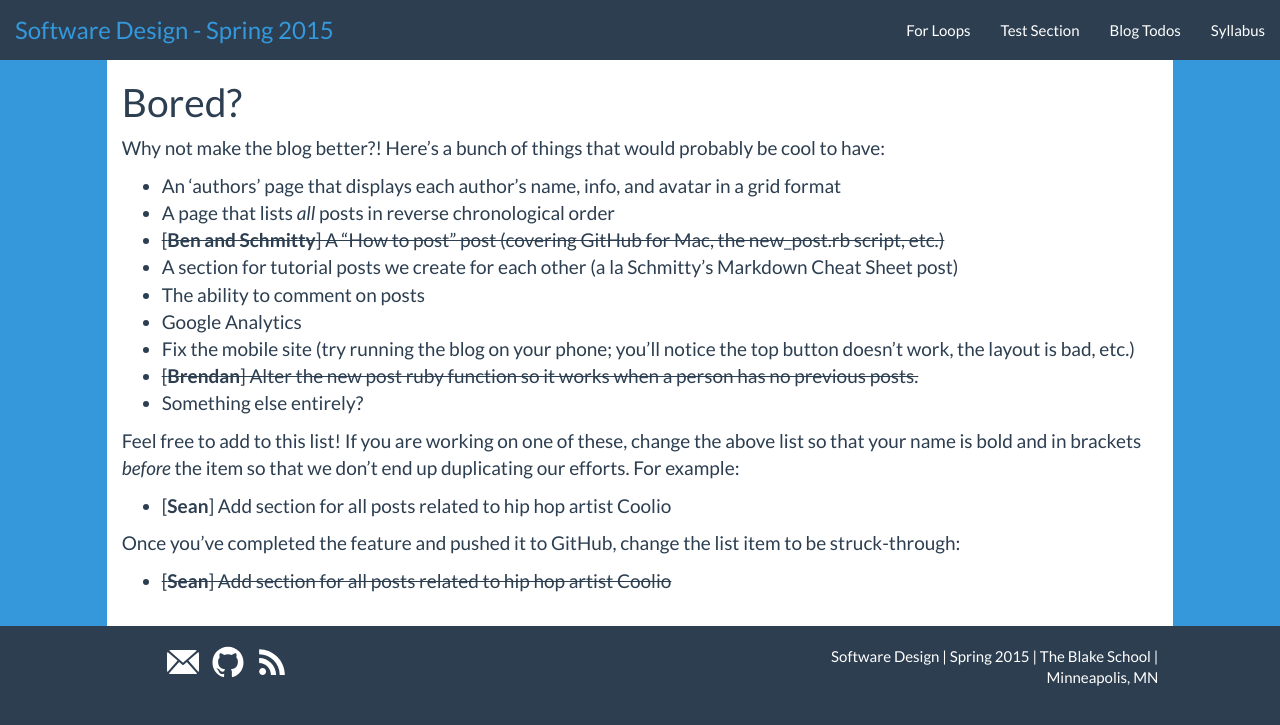
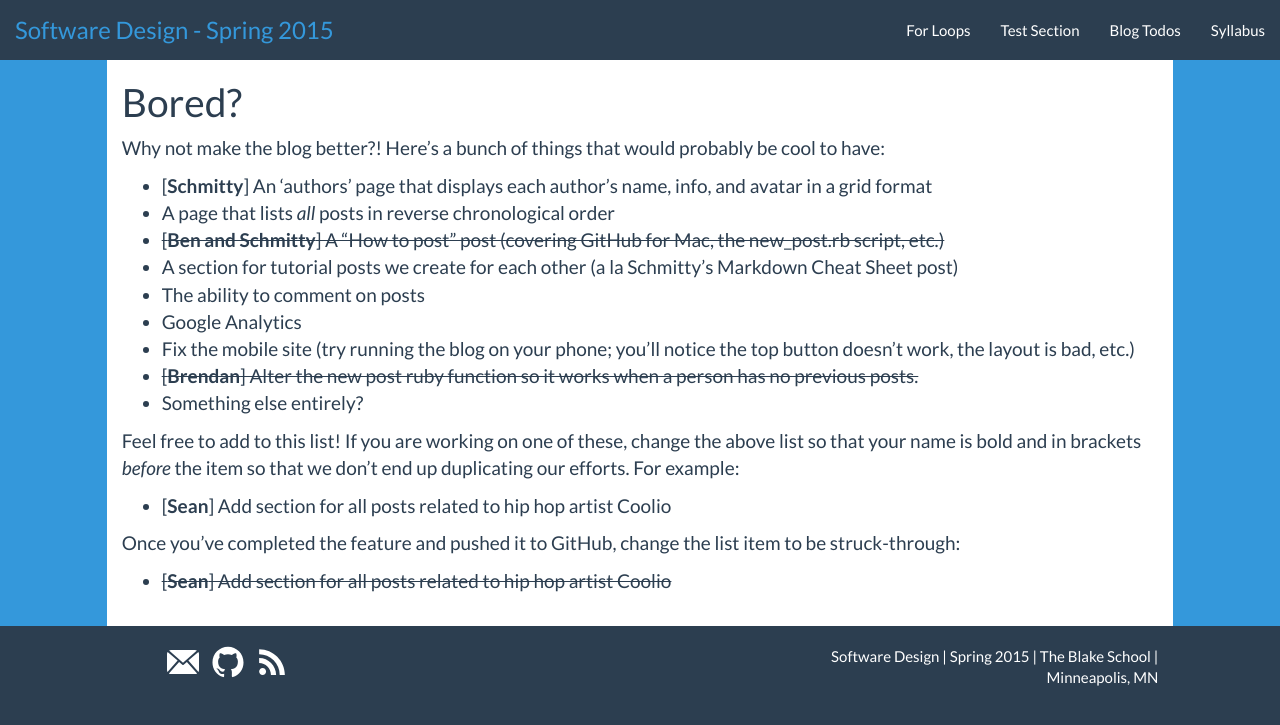
Before and after one commit to BlakeCS-Spring2015/blakecs-spring2015.github.io, a Jekyll site: the page built from blog-todos.md, in a window 1280 px wide. Shown: the top 725 px of the page. Built offline with Jekyll 4.4.1, drawn with Linux system fonts in a browser that asks for light colours; Markdown is read by kramdown in place of the engine named in the settings.

Commit message:
Added name to blog ToDo

```diff
--- a/blog-todos.md
+++ b/blog-todos.md
@@ -7,7 +7,7 @@ permalink: /blog-todos/
 # Bored?
 Why not make the blog better?! Here's a bunch of things that would probably be cool to have:
 
-+ An 'authors' page that displays each author's name, info, and avatar in a grid format
++ [__Schmitty__] An 'authors' page that displays each author's name, info, and avatar in a grid format
 + A page that lists _all_ posts in reverse chronological order
 + ~~[**Ben and Schmitty**] A "How to post" post (covering GitHub for Mac, the new_post.rb script, etc.)~~
 + A section for tutorial posts we create for each other (a la Schmitty's Markdown Cheat Sheet post)
```
